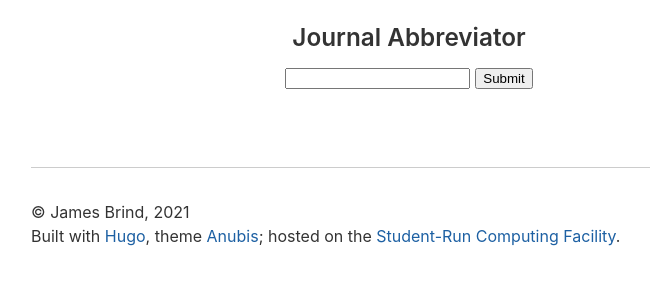
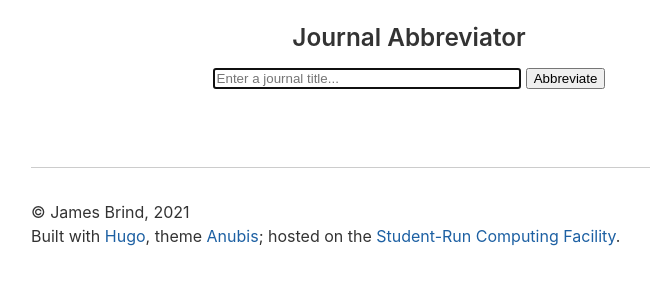
Before and after one commit to jb753/jabbrev, a Flask app: page / in a window 1280 px wide. Shown: the top 300 px of the page, without its empty margins (231-881 px from the left). Run offline with Flask 2, Linux system fonts and the light colour scheme; parts of the project's set-up code (start-up, migrations or seed data) failed here and were passed over.

Commit message:
Move to URL input, improve frontend javascript

```diff
--- a/app.py
+++ b/app.py
@@ -5,18 +5,20 @@ app = Flask(__name__)
 
 word_list = jabbrev.WordList('ltwa_eng.csv')
 
-@app.route('/',methods=['GET', 'POST'])
+@app.route('/<journal>')
+def abbreviate(journal):
+    short_title = jabbrev.abbreviate(journal,word_list)
+    return render_template(
+            'index.html',
+            short_title=short_title,
+            long_title=journal,
+            )
+
+@app.route('/')
 def index():
-
-    if request.method == 'POST':
-        long_title = request.form['long_title']
-        short_title = jabbrev.abbreviate(long_title,word_list)
-    else:
-        short_title = ""
-        long_title = ""
 
     return render_template(
             'index.html',
-            short_title=short_title,
-            long_title=long_title,
+            short_title="",
+            long_title="",
             )
--- a/static/extra.css
+++ b/static/extra.css
@@ -5,3 +5,13 @@
 .homepage-content {
     text-align: center
 }
+
+#title_input {
+    width: 300px
+}
+
+h1 a {
+    color: var(--font-color);
+    border: none;
+    text-decoration: none;
+}
--- a/templates/index.html
+++ b/templates/index.html
@@ -22,7 +22,8 @@
     <meta name=twitter:title content="Index">
     <meta name=twitter:description content>
   </head>
-    <body>
+  <body onload="focusInput()">
+
     <a class=skip-main href=#main> Skip to main content</a>
     <div class=container>
       <!-- <header class=common-header> -->
@@ -33,18 +34,41 @@
       <main id=main tabindex=-1>
         <div class=homepage-content style="">
           <p/>
-                    <h1>Journal Abbreviator</h1>
-
-    <form action="" method="post">
-        <input type="text" autocomplete="off" name="long_title" value="{{ long_title }}"></input>
-        <button type="submit">Submit</button>
-    </form>
-
+          <a href="/"><h1>Journal Abbreviator</h1></a>
+            <input placeholder="Enter a journal title..." type="text" autocomplete="off" id="title_input" value="{{ long_title }}"></input>
+            <button onClick="abbreviate()">Abbreviate</button>
           <p/>
           <div id="short_title" >{{ short_title }}</div>
+          {% if short_title %}
+          <a href="javascript:toClip()">Copy to clipboard</a>
+          {% endif %}
 
         </div>
       </main>
+    <script type="text/javascript">
+      function abbreviate(){
+          let title = document.getElementById('title_input').value
+          let url = "/".concat(encodeURIComponent(title))
+            console.log(url)
+          window.location.replace(url);
+      }
+      function toClip(txt) {
+          let copyText = document.getElementById("short_title").textContent;
+          console.log(copyText)
+          navigator.clipboard.writeText(copyText);
+      }
+      function focusInput() {
+        let input = document.getElementById('title_input')
+        input.focus()
+        let posn = input.value.length
+        input.setSelectionRange(posn,posn);
+      }
+      document.getElementById('title_input').onkeydown = function(e){
+          if(e.keyCode == 13){
+            abbreviate()
+          }
+      };
+    </script>
       <footer class=common-footer>
         <div class=common-footer-bottom>
           <div class=copyright>
```
Lines whose indentation alone changed are shown as unchanged.
